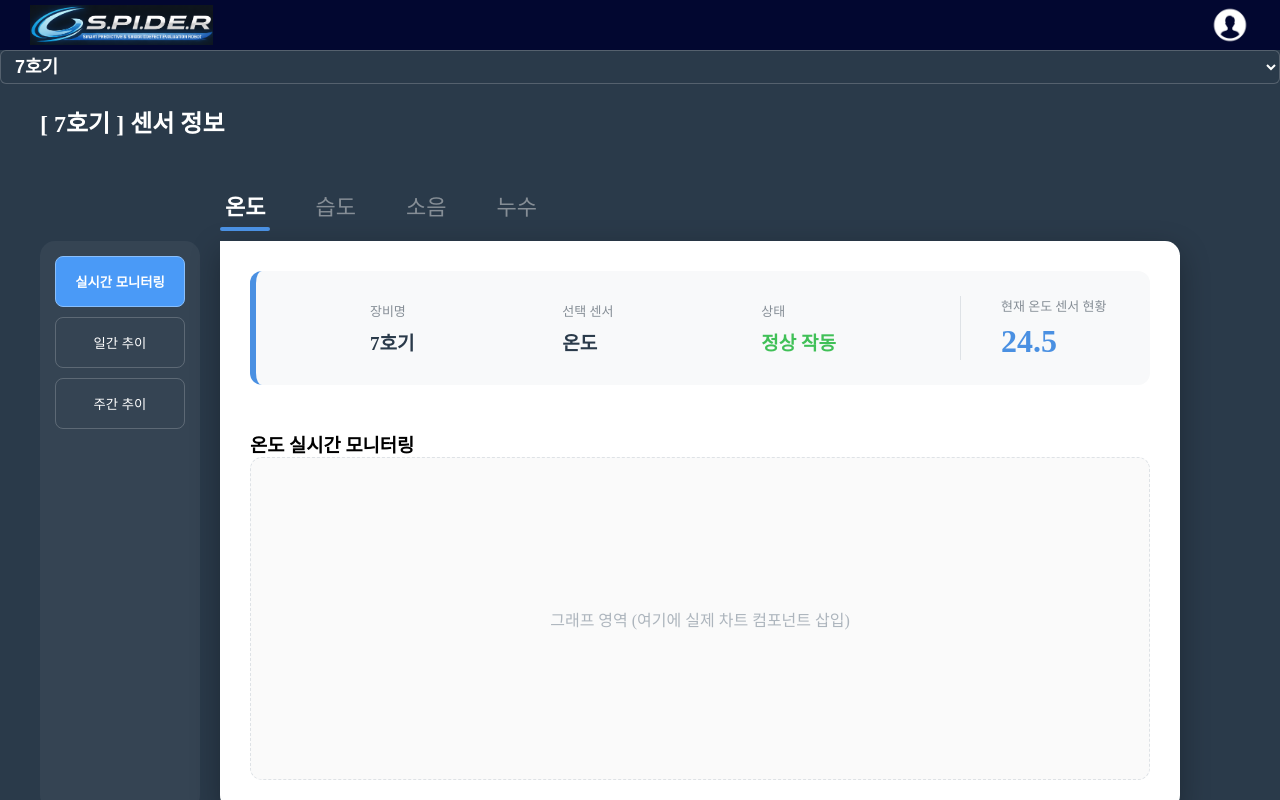
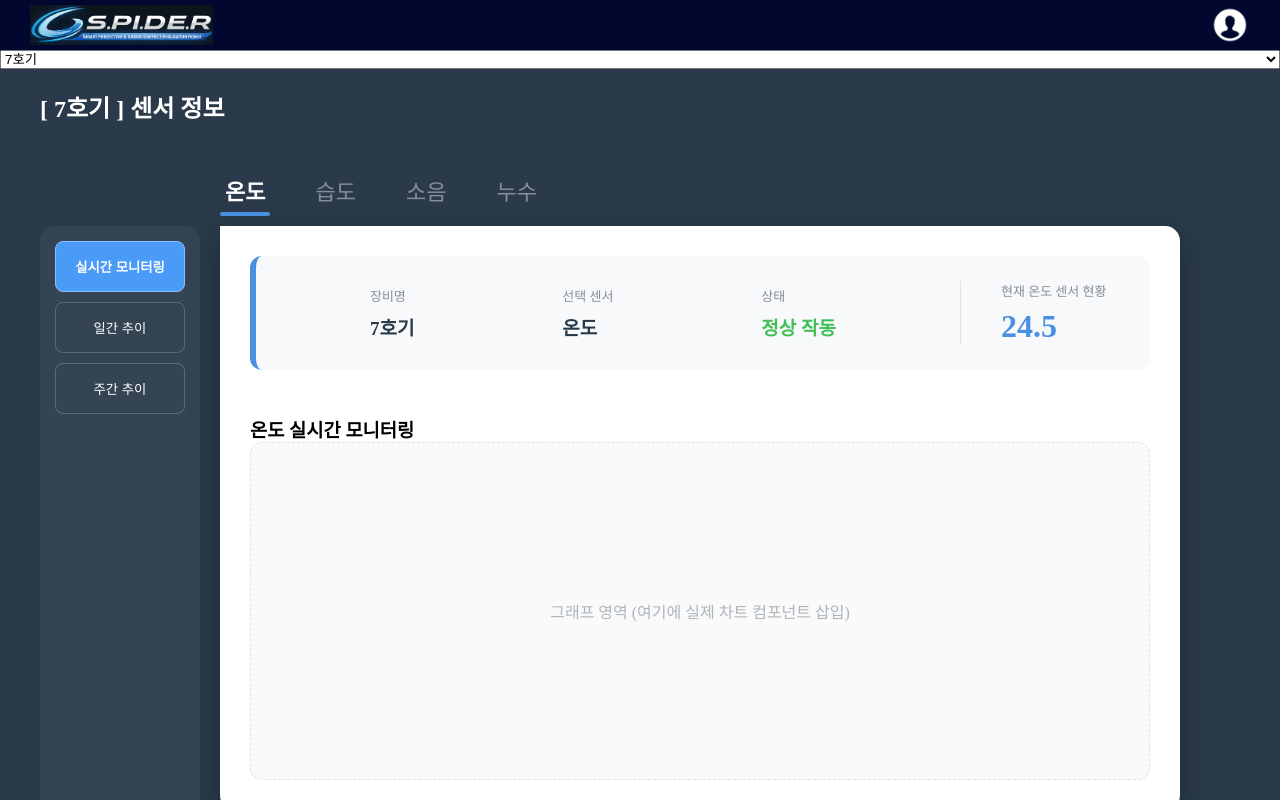
Before and after one commit to betterproject-dev/spider_front, a React (Vite) app: page /machineDetail in a window 1280 px wide. Built offline with nearby package versions, Linux system fonts and the light colour scheme.

Commit message:
시각화페이지레이아웃구현완료

```diff
--- a/src/features/MachineDetail/styles/machineDetail.css
+++ b/src/features/MachineDetail/styles/machineDetail.css
@@ -15,34 +15,7 @@
   font-weight: 700;
 }
 
-.page-header {
-  display: flex;
-  align-items: center;
-  gap: 15px;
-  margin-bottom: 5px; /* 제목과 탭 사이 간격 */
-}
 
-.machine-selector {
-  padding: 5px 10px;
-  font-size: 18px;
-  font-weight: 700;
-  border-radius: 6px;
-  border: 1px solid rgba(255,255,255,0.2);
-  background-color: #2a3a4a;
-  color: white;
-  cursor: pointer;
-}
-
-.machine-selector:focus {
-  outline: none;
-  border-color: #4A90E2;
-}
-
-.page-title {
-  margin: 0; /* 헤더 안에서 정렬을 위해 마진 제거 */
-  font-size: 24px;
-  color: white;
-}
 /* [중요] 상단 센서 탭 - 다시 살려냈습니다! */
 /* 1. 탭 전체를 중앙으로 보내서 사이드바와 격리 */
 /* 상단 센서 영역: 왼쪽 사이드바 너비를 계산해서 본문 위쪽부터 시작하게 배치 */
```
